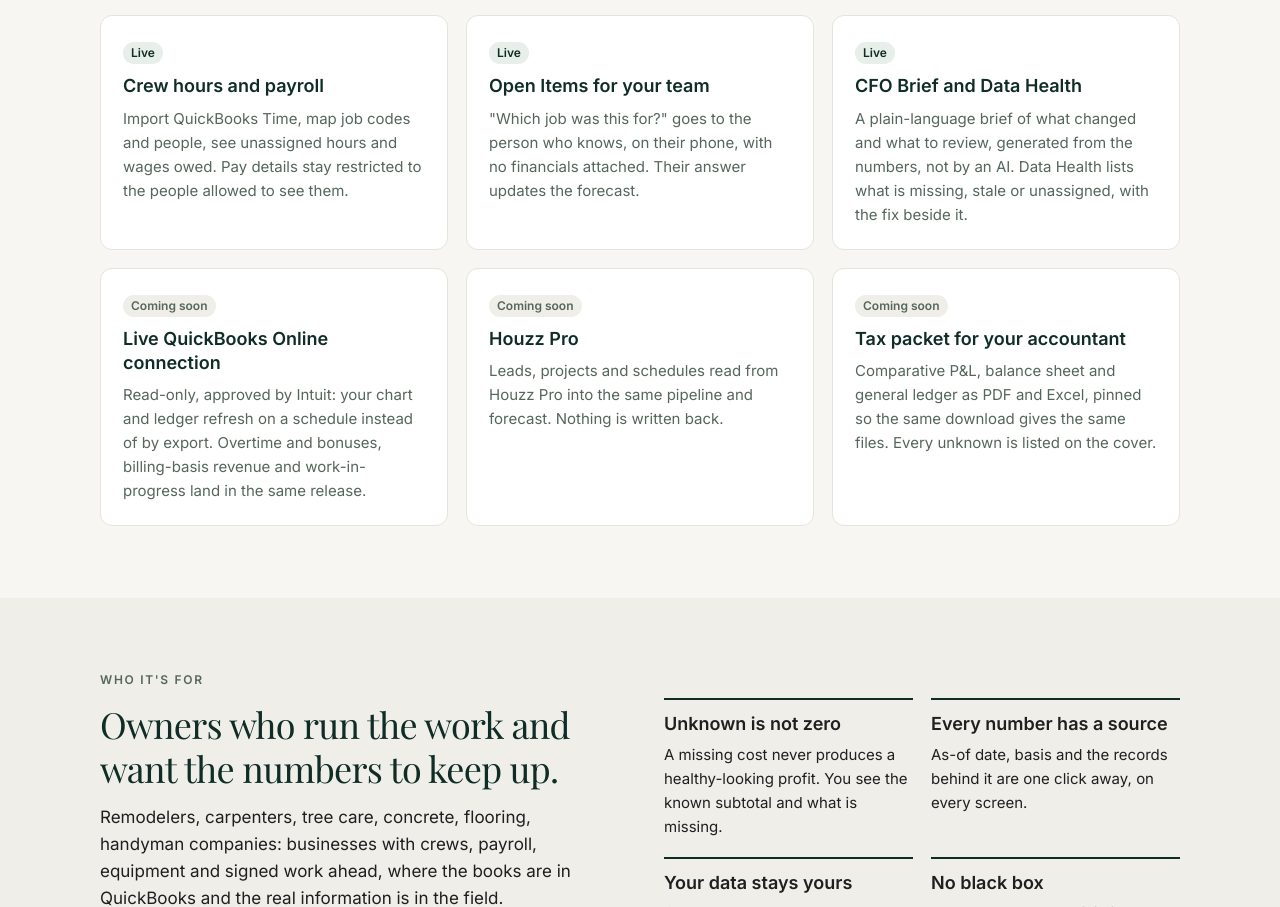
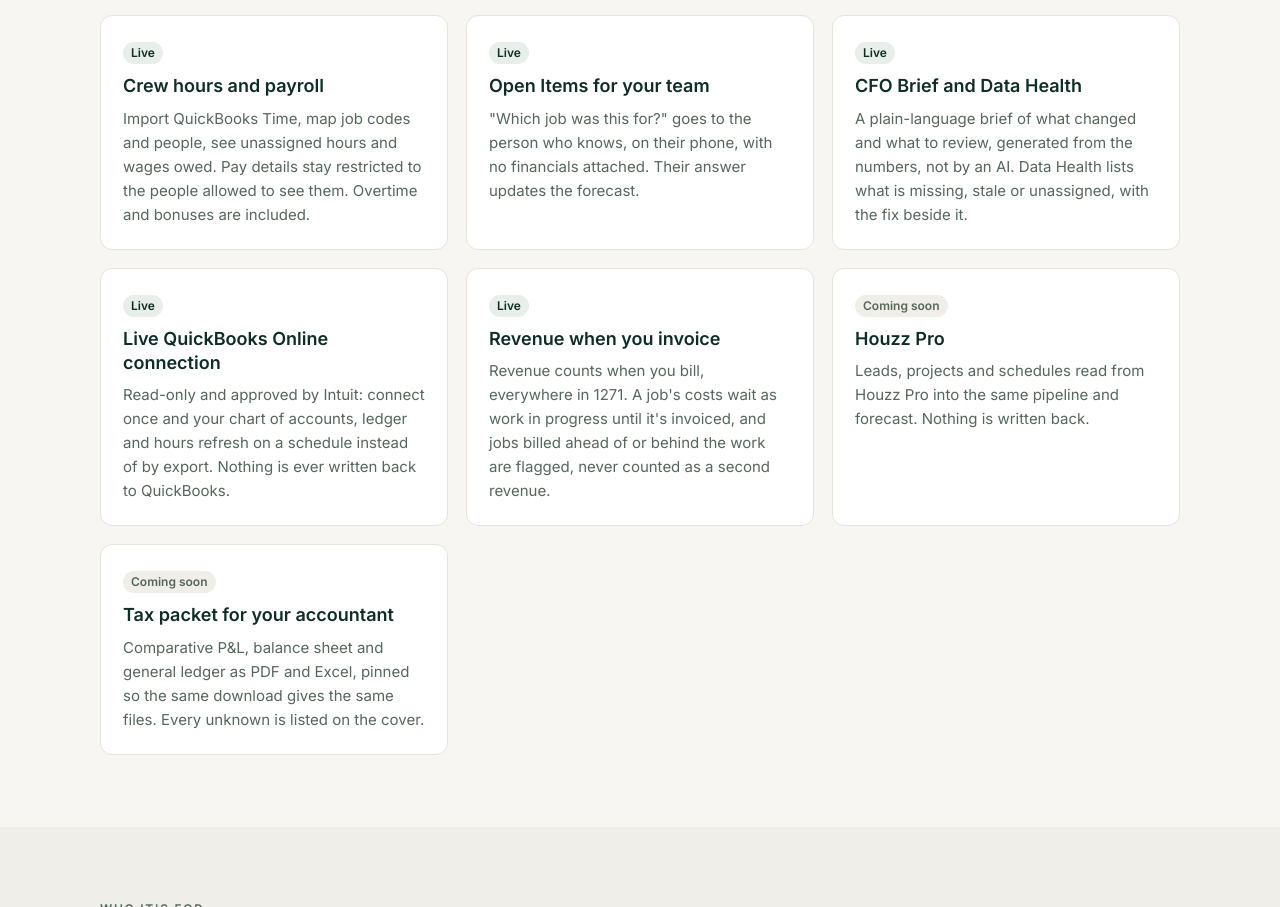
Before and after one commit to marcusroesler-cmd/1271-site, a plain HTML site: page index.html in a window 1280 px wide. Shown: the part 1832-2739 px from the top of the page. Drawn offline with Linux system fonts and the light colour scheme.

Commit message:
Site: C.1/C.2 features are live

```diff
--- a/index.html
+++ b/index.html
@@ -80,10 +80,11 @@
         <div class="card"><span class="tag">Live</span><h3>Your QuickBooks books, as they are</h3><p>Upload the Account List and General Ledger exports from QuickBooks Online. 1271 keeps the original evidence, reconciles its results to your reports and shows every transaction behind a number.</p></div>
         <div class="card"><span class="tag">Live</span><h3>13-week cash and 12-month forecast</h3><p>Weekly cash against your reserve, a twelve-month operating view, and committed, expected, upside and custom scenarios. Every figure carries its as-of date and says when inputs are incomplete.</p></div>
         <div class="card"><span class="tag">Live</span><h3>Jobs and pipeline</h3><p>Signed work, remaining earned work, budgets, projected final margin, and opportunities weighted by one win probability. Converted bids are never counted twice.</p></div>
-        <div class="card"><span class="tag">Live</span><h3>Crew hours and payroll</h3><p>Import QuickBooks Time, map job codes and people, see unassigned hours and wages owed. Pay details stay restricted to the people allowed to see them.</p></div>
+        <div class="card"><span class="tag">Live</span><h3>Crew hours and payroll</h3><p>Import QuickBooks Time, map job codes and people, see unassigned hours and wages owed. Pay details stay restricted to the people allowed to see them. Overtime and bonuses are included.</p></div>
         <div class="card"><span class="tag">Live</span><h3>Open Items for your team</h3><p>"Which job was this for?" goes to the person who knows, on their phone, with no financials attached. Their answer updates the forecast.</p></div>
         <div class="card"><span class="tag">Live</span><h3>CFO Brief and Data Health</h3><p>A plain-language brief of what changed and what to review, generated from the numbers, not by an AI. Data Health lists what is missing, stale or unassigned, with the fix beside it.</p></div>
-        <div class="card"><span class="tag soon">Coming soon</span><h3>Live QuickBooks Online connection</h3><p>Read-only, approved by Intuit: your chart and ledger refresh on a schedule instead of by export. Overtime and bonuses, billing-basis revenue and work-in-progress land in the same release.</p></div>
+        <div class="card"><span class="tag">Live</span><h3>Live QuickBooks Online connection</h3><p>Read-only and approved by Intuit: connect once and your chart of accounts, ledger and hours refresh on a schedule instead of by export. Nothing is ever written back to QuickBooks.</p></div>
+        <div class="card"><span class="tag">Live</span><h3>Revenue when you invoice</h3><p>Revenue counts when you bill, everywhere in 1271. A job's costs wait as work in progress until it's invoiced, and jobs billed ahead of or behind the work are flagged, never counted as a second revenue.</p></div>
         <div class="card"><span class="tag soon">Coming soon</span><h3>Houzz Pro</h3><p>Leads, projects and schedules read from Houzz Pro into the same pipeline and forecast. Nothing is written back.</p></div>
         <div class="card"><span class="tag soon">Coming soon</span><h3>Tax packet for your accountant</h3><p>Comparative P&amp;L, balance sheet and general ledger as PDF and Excel, pinned so the same download gives the same files. Every unknown is listed on the cover.</p></div>
       </div>
```
